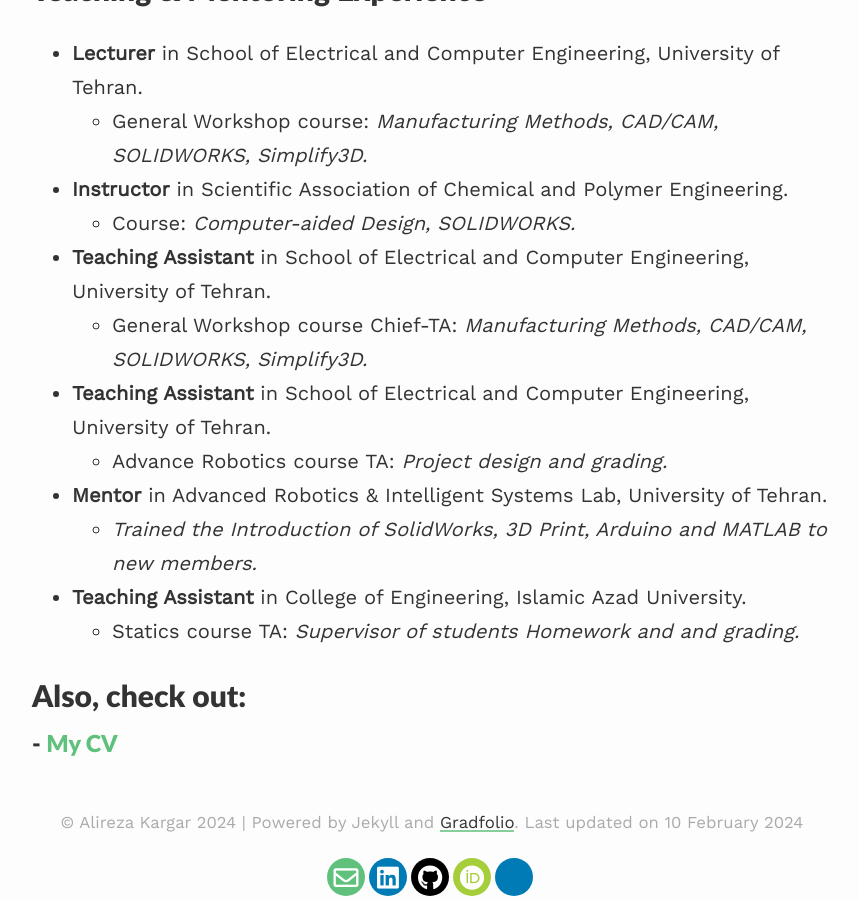
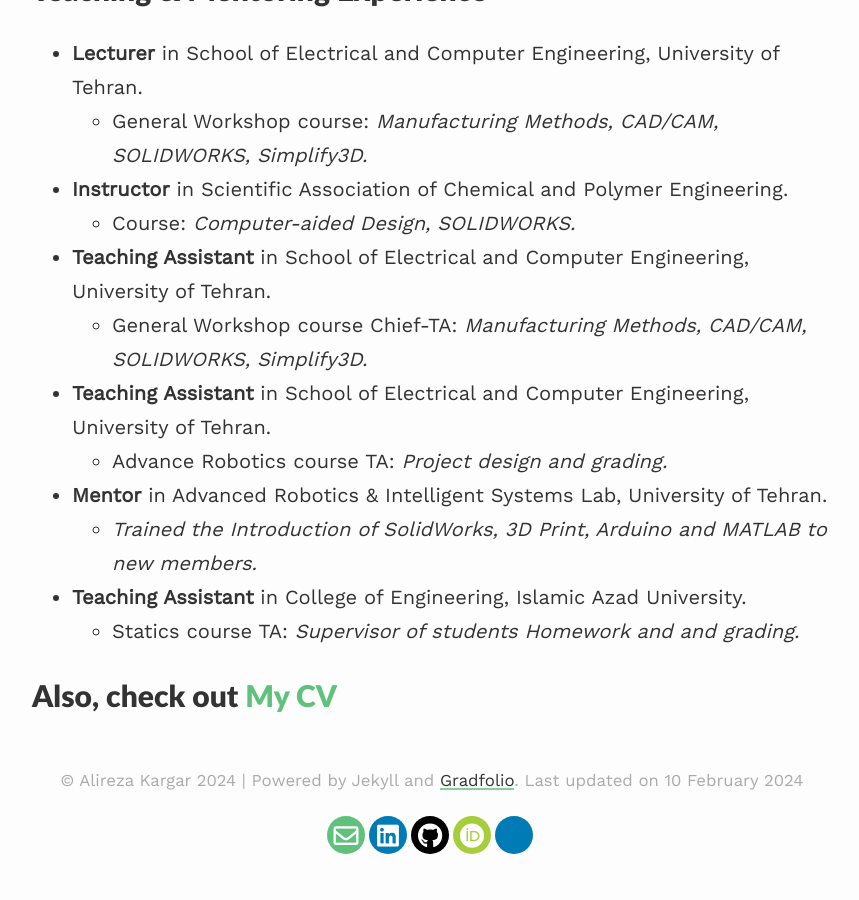
Before and after one commit to alireza-kargar/alireza-kargar.github.io, a Jekyll site: the page built from index.md, in a window 1280 px wide and 900 px high, scrolled down 2222 px. Shown: the whole window, without its empty margins (208-1067 px from the left). Built offline with Jekyll 4.4.1, drawn with Linux system fonts in a browser that asks for light colours; nearby versions of some CDN libraries; after the commit the page ends 3080 px from its top, so only the background shows below that.

Commit message:
eddit home page

```diff
--- a/index.md
+++ b/index.md
@@ -72,6 +72,4 @@ Product and System design, Computer-aided design and manufacturing , Service Rob
   - Statics course TA: *Supervisor of students Homework and  and grading.*
 
 
-## Also, check out:
-
-### - [My CV](https://alireza-kargar.github.io/assets/files/AlirezaKargar_CV.pdf)
+## Also, check out [My CV](https://alireza-kargar.github.io/assets/files/AlirezaKargar_CV.pdf)
```
